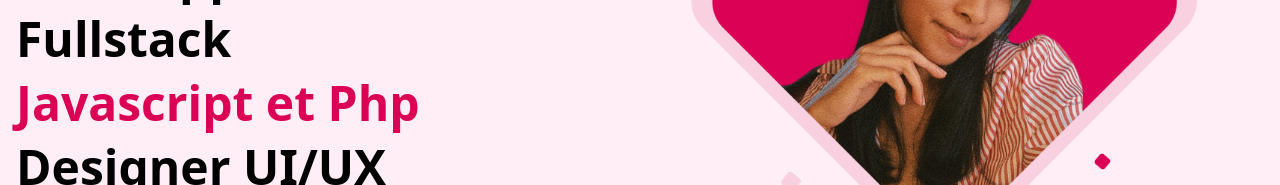
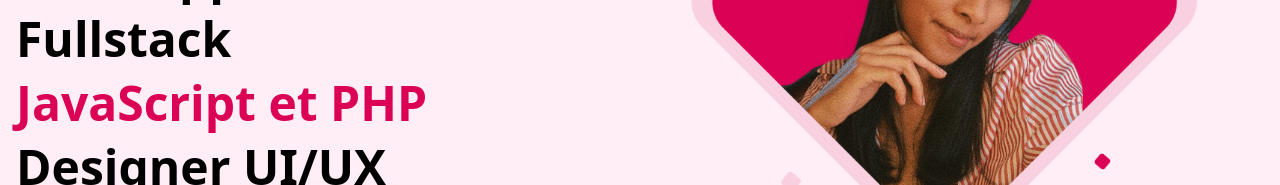
Before and after one commit to annickolivia/portfolio, a React (Vite) app: page / in a window 1280 px wide. Shown: the part 357-542 px from the top of the page. Built offline with nearby package versions, Linux system fonts and the light colour scheme.

Commit message:
correction

```diff
--- a/src/views/Accueil.jsx
+++ b/src/views/Accueil.jsx
@@ -13,7 +13,7 @@ export default function Acueil() {
           <motion.h1 className='flex flex-col items-start gap-y-5' initial={{opacity:0, y:500}} animate={{y: 180, opacity:1}}  transition={{ duration: 3 }}>
               <p className='flex justify-center gap-x-2 items-center text-xl text-gray-700  text-center'>Bonjour !<span><img src={Hi}/></span>, bienvenue dans mon site </p>
               <p className='text-5xl  font-bold leading-16 text-black' >
-                Développeur Fullstack <br/> <span className='text-[#DB0155]'> Javascript et Php </span> <br/>
+                Développeur Fullstack <br/> <span className='text-[#DB0155]'> JavaScript et PHP </span> <br/>
                 Designer UI/UX
               </p>
               <div className='flex space-x-6'>
@@ -45,7 +45,7 @@ export default function Acueil() {
                  , bienvenue dans mon site
                 </div>
               <p className='md:text-5xl text-4xl text-center font-bold md:leading-14 text-black' >
-                Développeur Fullstack <br/> <span className='text-[#DB0155]'> Javascript et Php </span> <br/>
+                Développeur Fullstack <br/> <span className='text-[#DB0155]'> JavaScript et PHP </span> <br/>
                 Designer UI/UX
               </p>
               <div className='flex space-x-6 sm:mt-5'>
```
